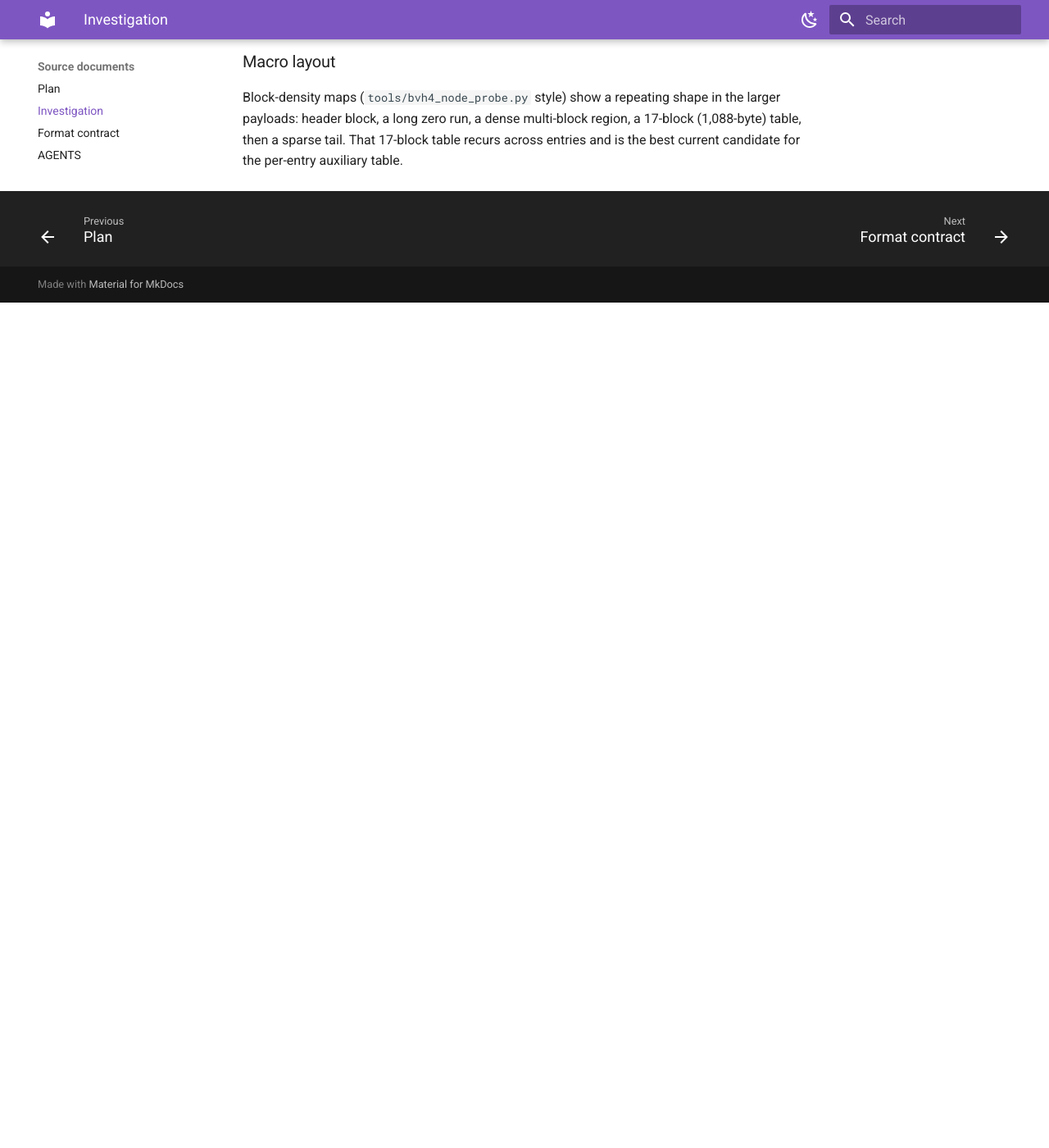
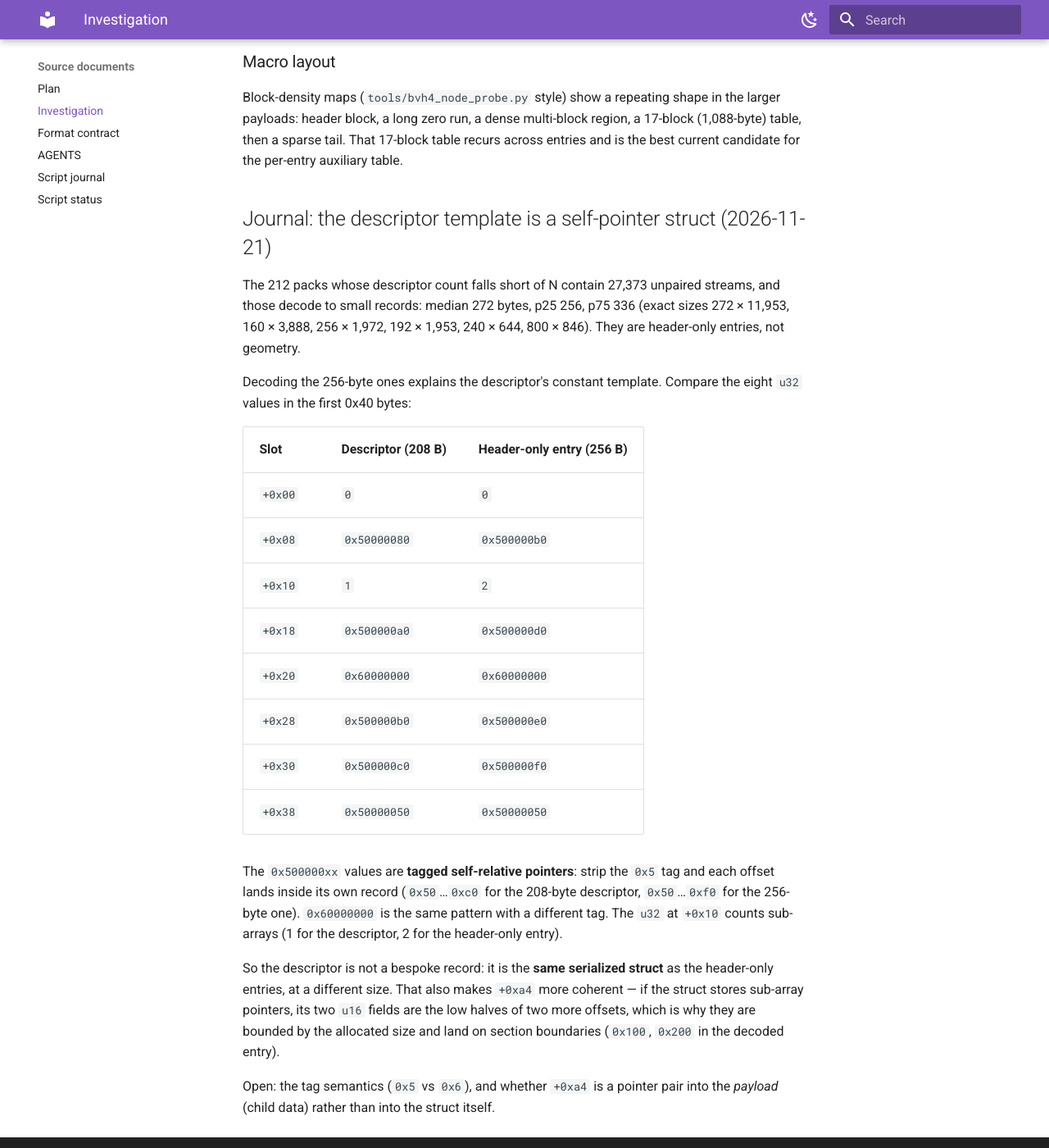
Before and after one commit to lynxnathan/rage-tools-vi, an MkDocs documentation site: the page built from docs/reference/source-investigation.md, in a window 1280 px wide and 1400 px high, scrolled down 109402 px. Shown: the whole window at 82% size. Built offline with MkDocs 1.6.1 and Material for MkDocs 9.7.7, drawn with Linux system fonts in a browser that asks for light colours; before the commit the page ends 109771 px from its top, so only the background shows below that.

Commit message:
core_bvh4: the descriptor template is a self-pointer struct shared with header-only entries

```diff
--- a/investigation.md
+++ b/investigation.md
@@ -3774,3 +3774,39 @@ the larger payloads: header block, a long zero run, a dense multi-block region,
 a 17-block (1,088-byte) table, then a sparse tail. That 17-block table recurs
 across entries and is the best current candidate for the per-entry auxiliary
 table.
+
+## Journal: the descriptor template is a self-pointer struct (2026-11-21)
+
+The 212 packs whose descriptor count falls short of N contain 27,373 unpaired
+streams, and those decode to small records: median 272 bytes, p25 256, p75 336
+(exact sizes 272 × 11,953, 160 × 3,888, 256 × 1,972, 192 × 1,953, 240 × 644,
+800 × 846). They are header-only entries, not geometry.
+
+Decoding the 256-byte ones explains the descriptor's constant template. Compare
+the eight `u32` values in the first 0x40 bytes:
+
+| Slot | Descriptor (208 B) | Header-only entry (256 B) |
+| --- | --- | --- |
+| `+0x00` | `0` | `0` |
+| `+0x08` | `0x50000080` | `0x500000b0` |
+| `+0x10` | `1` | `2` |
+| `+0x18` | `0x500000a0` | `0x500000d0` |
+| `+0x20` | `0x60000000` | `0x60000000` |
+| `+0x28` | `0x500000b0` | `0x500000e0` |
+| `+0x30` | `0x500000c0` | `0x500000f0` |
+| `+0x38` | `0x50000050` | `0x50000050` |
+
+The `0x500000xx` values are **tagged self-relative pointers**: strip the
+`0x5` tag and each offset lands inside its own record (`0x50`…`0xc0` for the
+208-byte descriptor, `0x50`…`0xf0` for the 256-byte one). `0x60000000` is the
+same pattern with a different tag. The `u32` at `+0x10` counts sub-arrays
+(1 for the descriptor, 2 for the header-only entry).
+
+So the descriptor is not a bespoke record: it is the **same serialized struct**
+as the header-only entries, at a different size. That also makes `+0xa4` more
+coherent — if the struct stores sub-array pointers, its two `u16` fields are the
+low halves of two more offsets, which is why they are bounded by the allocated
+size and land on section boundaries (`0x100`, `0x200` in the decoded entry).
+
+Open: the tag semantics (`0x5` vs `0x6`), and whether `+0xa4` is a pointer pair
+into the *payload* (child data) rather than into the struct itself.
```
Also changed, not shown: docs/extraction/bvh4-entries.md (+11 -1 lines).
